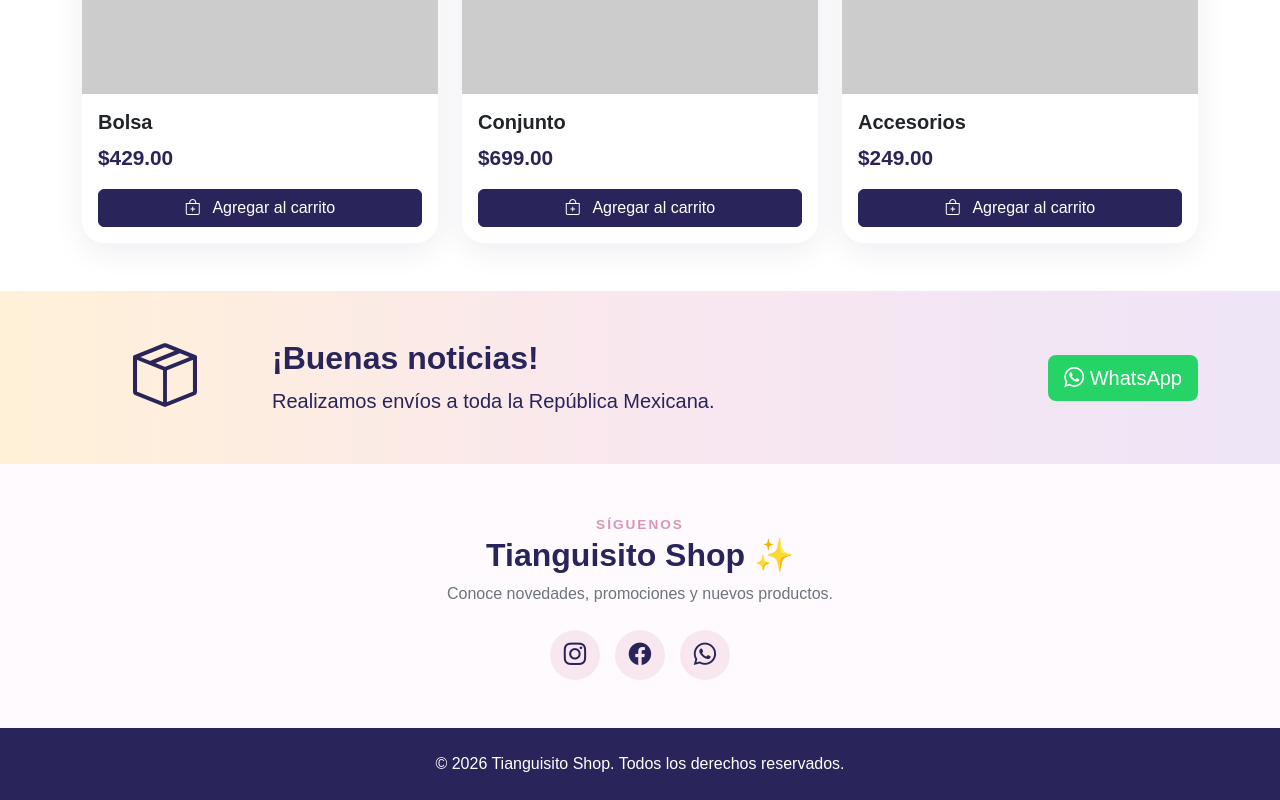
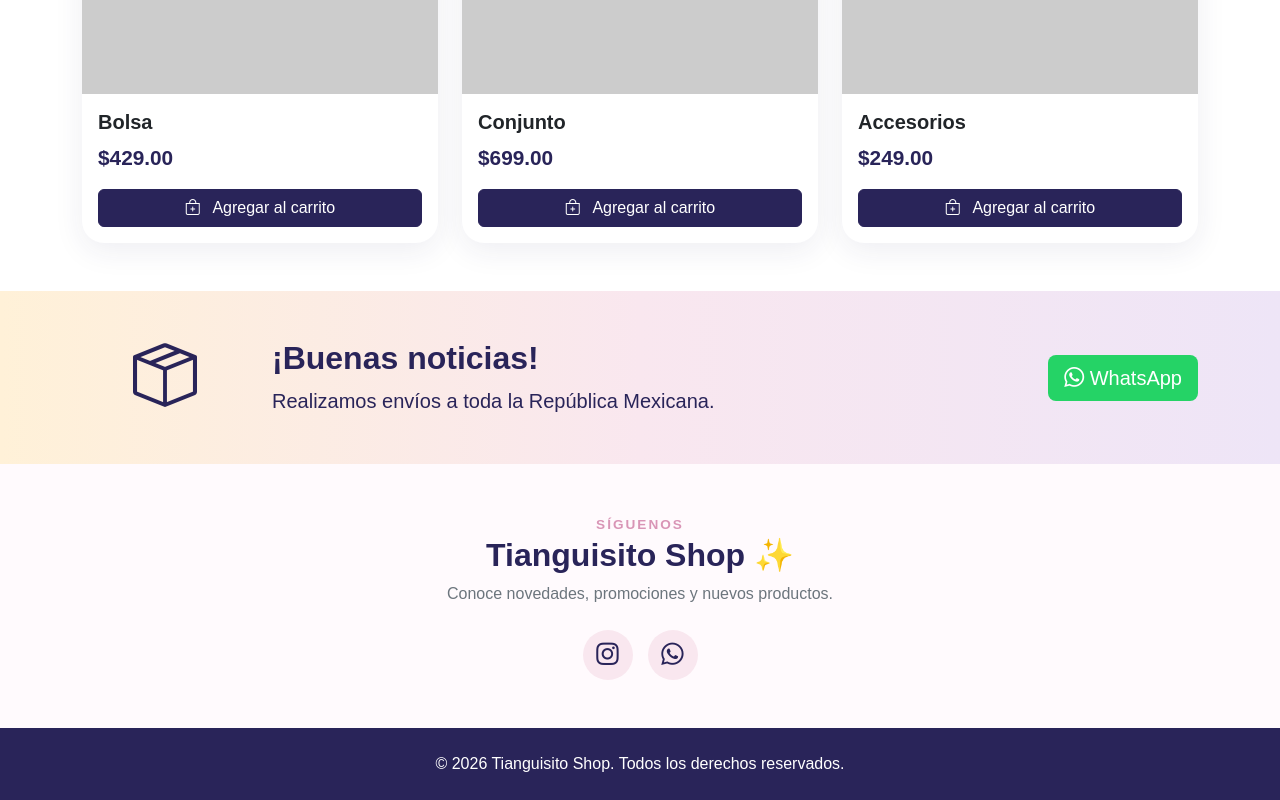
Before and after one commit to Ale-Garcia55/TianguisitoShop, a plain HTML site: page index.html in a window 1280 px wide. Shown: the part 1996-2796 px from the top of the page. Drawn offline with nearby package versions, Linux system fonts and the light colour scheme; placeholder pictures from the web are drawn by us.

Commit message:
FB comentado

```diff
--- a/index.html
+++ b/index.html
@@ -331,9 +331,9 @@
                         <i class="bi bi-instagram"></i>
                     </a>
 
-                    <a href="#" class="social-button">
+                    <!--<a href="#" class="social-button">
                         <i class="bi bi-facebook"></i>
-                    </a>
+                    </a>-->
 
                     <a
                         href="https://wa.me/525621906374"
```
